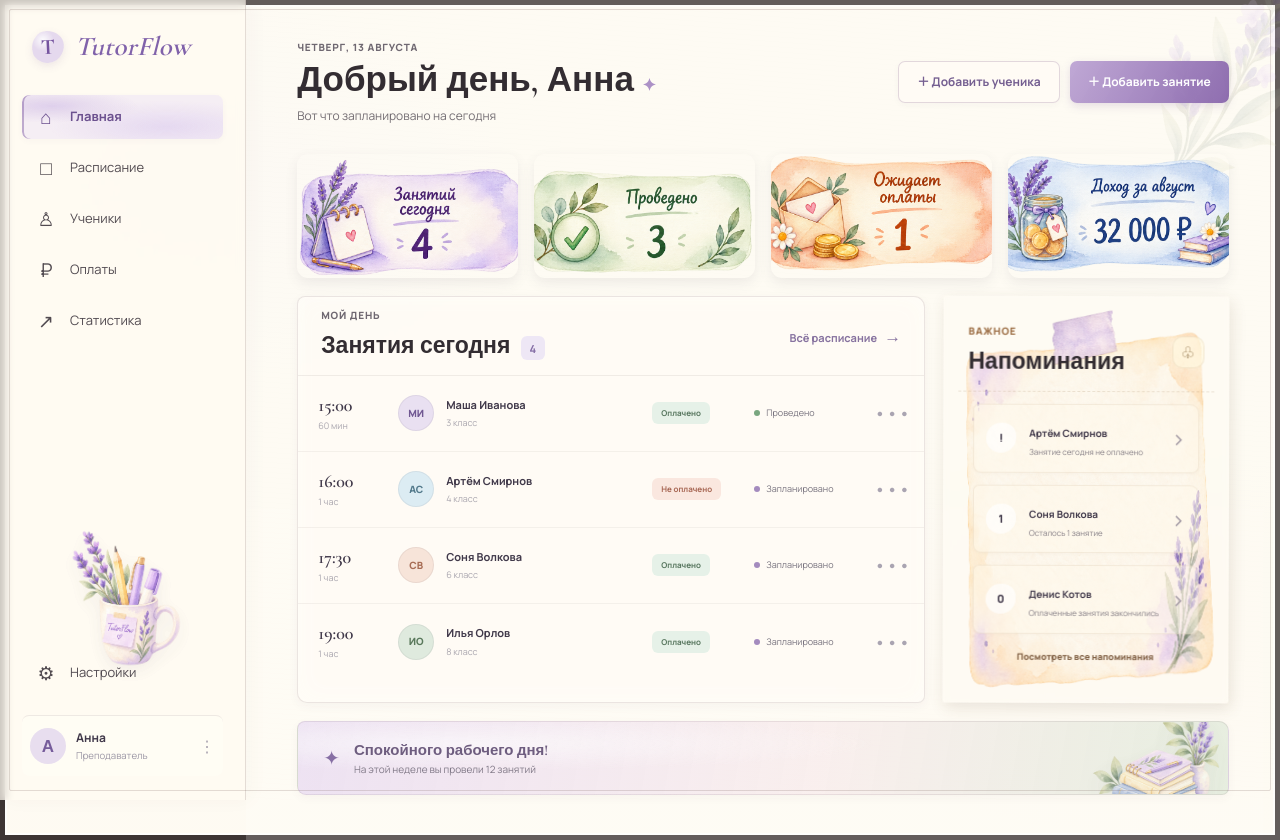
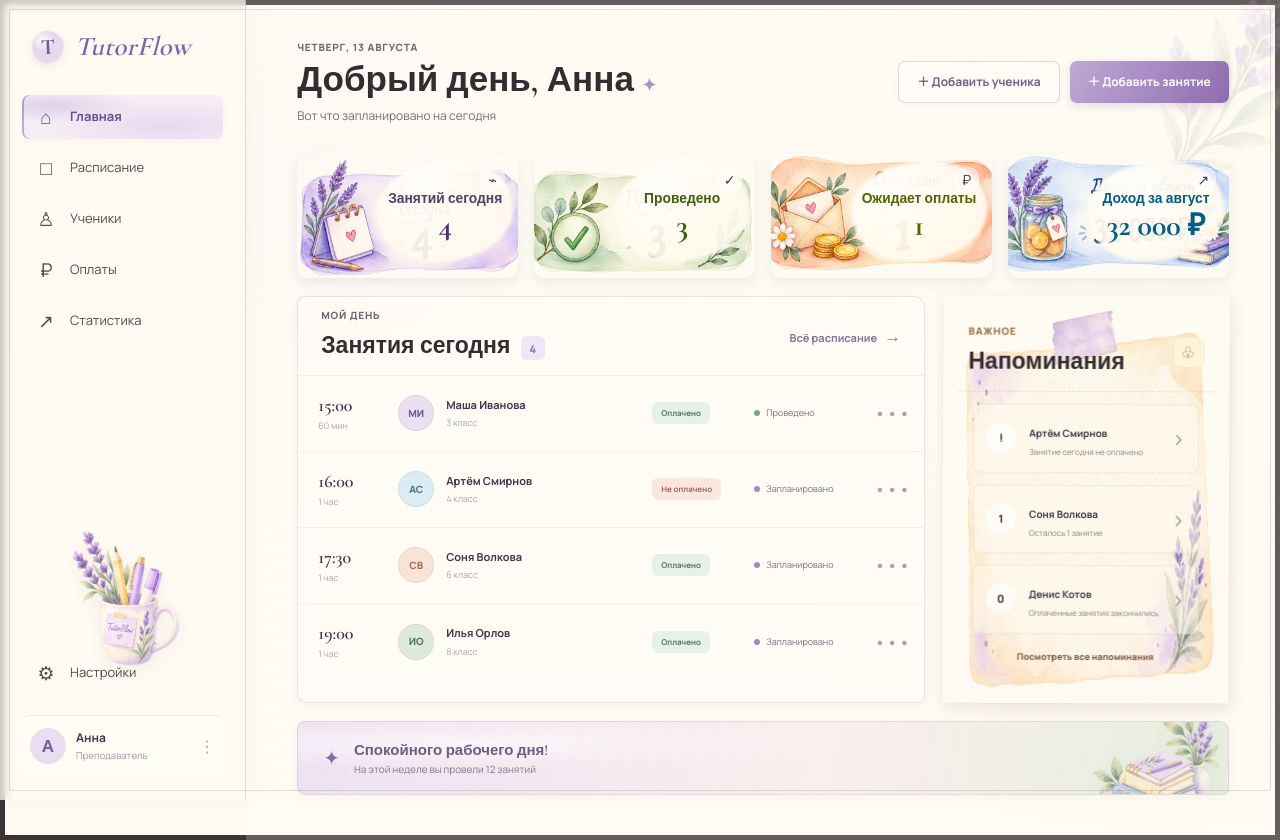
Before and after one commit to mefistofelanna-ui/tutorflow, a Next.js app: page / in a window 1280 px wide. Shown: the top 840 px of the page. Built offline with nearby package versions, Linux system fonts and the light colour scheme.

Commit message:
Restore dynamic statistic card text

```diff
--- a/app/globals.css
+++ b/app/globals.css
@@ -471,3 +471,78 @@ h1 { font-size:35px; font-weight:600; }
 }
 @media(max-width:760px){.stat-card{min-height:108px;aspect-ratio:auto;background-size:cover}}
 @media(max-width:430px){.stat-card{min-height:103px;background-size:cover}}
+
+/* Keep the artwork, but render all changing values as live HTML */
+.stat-card::before {
+  display:block;
+  content:"";
+  position:absolute;
+  z-index:1;
+  top:7%;
+  right:2.5%;
+  bottom:7%;
+  width:61%;
+  border-radius:42% 48% 45% 50%;
+  background:
+    radial-gradient(ellipse at 35% 20%,rgba(255,255,255,.72),transparent 50%),
+    rgba(255,251,239,.93);
+  filter:blur(1.5px);
+}
+.stat-card>div {
+  position:absolute!important;
+  z-index:2;
+  top:50%;
+  right:5%;
+  width:56%;
+  height:auto;
+  padding:0;
+  margin:0;
+  overflow:visible;
+  clip:auto;
+  white-space:normal;
+  border:0;
+  text-align:center;
+  transform:translateY(-50%);
+}
+.stat-card>.stat-icon {
+  position:absolute!important;
+  z-index:2;
+  top:13px;
+  right:13px;
+  width:25px;
+  height:25px;
+  padding:0;
+  margin:0;
+  overflow:visible;
+  clip:auto;
+  white-space:normal;
+  border:0;
+  font-size:14px;
+  background:rgba(255,255,255,.45);
+}
+.stat-card p {
+  margin:0 0 5px;
+  color:#554064;
+  font:600 clamp(12px,1.08vw,17px)/1.12 var(--font-cormorant),serif;
+}
+.stat-card strong {
+  display:block;
+  color:#513076;
+  font:700 clamp(25px,2.35vw,39px)/1 var(--font-cormorant),serif;
+}
+.stat-card.sage p,.stat-card.sage strong{color:#27623d}
+.stat-card.peach p,.stat-card.peach strong{color:#a74713}
+.stat-card.blue p,.stat-card.blue strong{color:#244987}
+@media(max-width:1050px){
+  .stat-card p{font-size:16px}.stat-card strong{font-size:36px}
+}
+@media(max-width:760px){
+  .stat-card p{font-size:14px}.stat-card strong{font-size:30px}
+}
+@media(max-width:430px){
+  .stat-card::before{width:65%;right:1%}
+  .stat-card>div{width:60%;right:3%}
+  .stat-card p{display:block;font-size:12px}
+  .stat-card strong{font-size:25px}
+  .stat-card>.stat-icon{display:none}
+}
```
